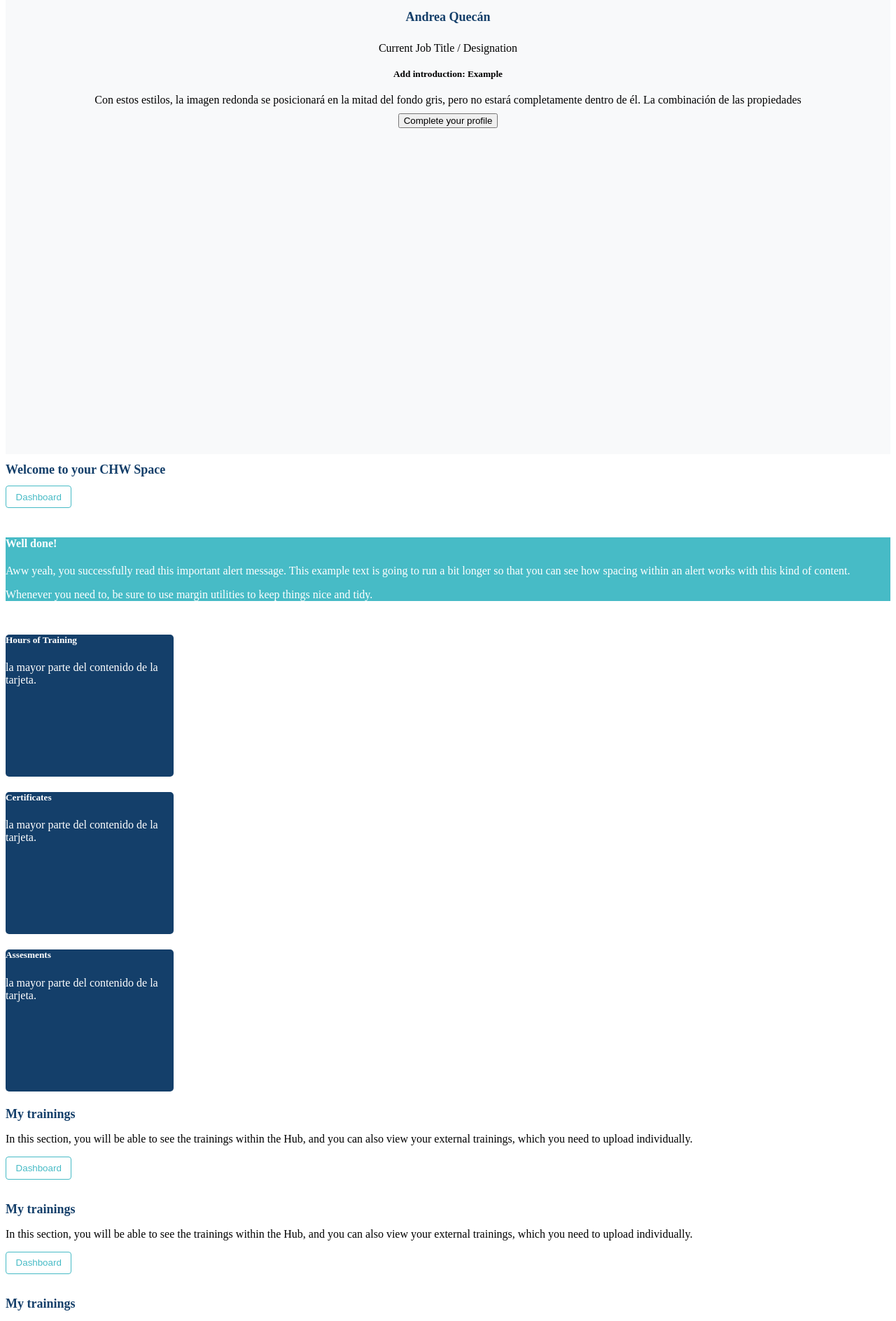
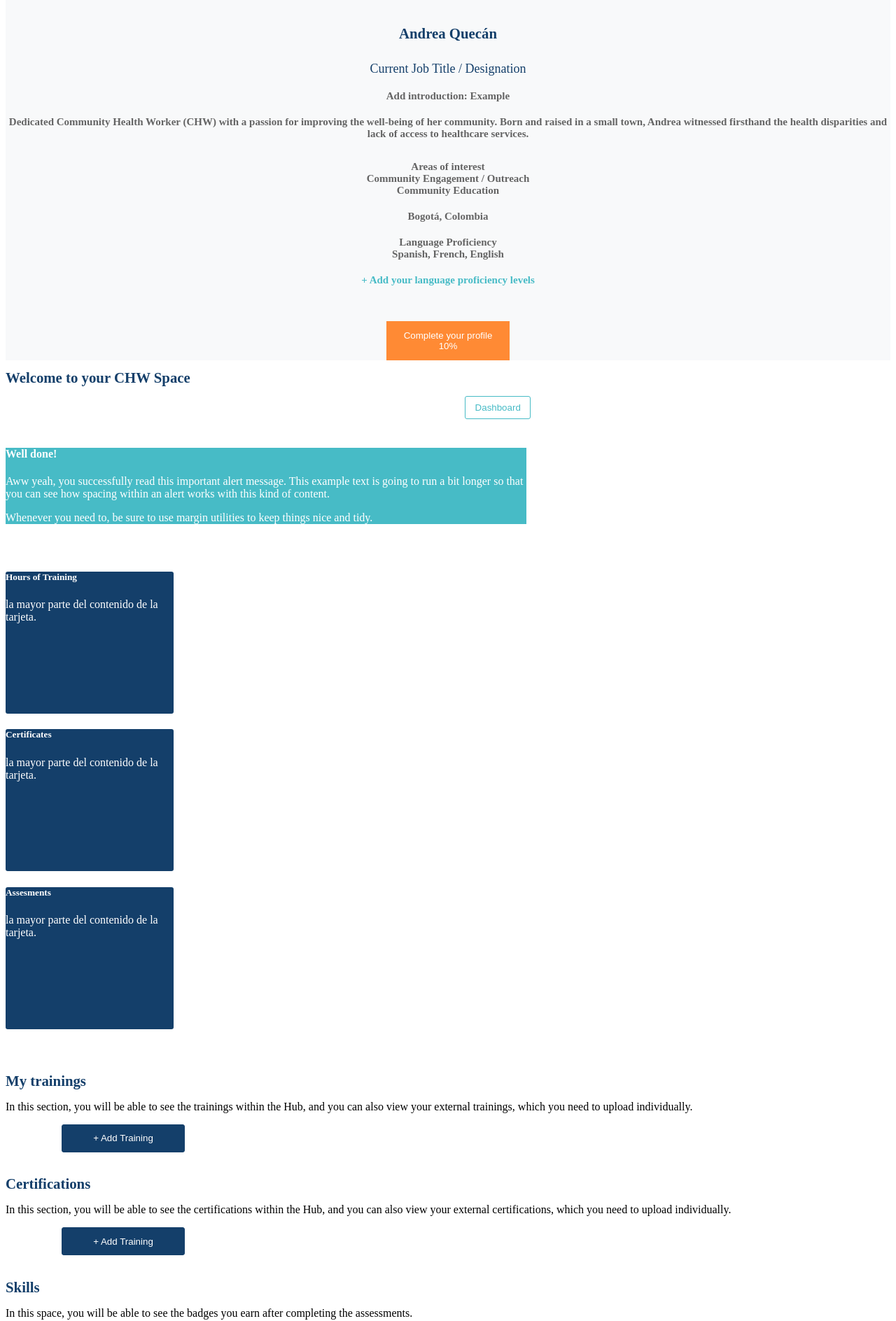
Before and after one commit to Masterchwhub/ChwLearningHub, a React (Create React App) app in the folder react_components/dashboard/: page / in a window 1280 px wide. Shown: the part 159-2047 px from the top of the page at 70% size. Built offline with nearby package versions, Linux system fonts and the light colour scheme; the HTML template or start-up script is replaced by a standard one.

Commit message:
card and profile ok

```diff
--- a/react_components/dashboard/src/App.css
+++ b/react_components/dashboard/src/App.css
@@ -2,7 +2,7 @@
 
 .title-h1{
   color: #143F6A;
-  font-size: large;
+  font-size: 1.3rem;
   font-weight: bold;
 }
 
--- a/react_components/dashboard/src/components/Button.js
+++ b/react_components/dashboard/src/components/Button.js
@@ -11,4 +11,5 @@ const Button = ({ text }) => {
   );
 };
 
+
 export default Button;
--- /dev/null
+++ b/react_components/dashboard/src/components/ButtonSkills.js
@@ -0,0 +1,13 @@
+import React from 'react';
+import '../styles/ButtonSkills.css';
+import {  } from "../App.css";
+
+const ButtonSkills = ({ text }) => {
+
+  return (
+    <div>
+      <button class="button-skills" type="button" >{text}</button>
+    </div>
+  );
+};
+export default ButtonSkills;
--- a/react_components/dashboard/src/components/Card.js
+++ b/react_components/dashboard/src/components/Card.js
@@ -3,7 +3,7 @@ import React from 'react';
 
 const Card = ({ color, title }) => {
   return (
-    <div className="card" style={{ width: "240px", height:"203px", backgroundColor: color , color: 'white', borderRadius: '5px'}}>
+    <div className="card" style={{ width: "240px", height:"203px", backgroundColor: color , color: 'white', borderRadius: '3px'}}>
       <div className="card-body">
         <h5 className="card-title">{title}</h5>
 
--- a/react_components/dashboard/src/components/Container.js
+++ b/react_components/dashboard/src/components/Container.js
@@ -1,8 +1,10 @@
 import React from 'react';
 import Profile from './Profile';
 import Button from './Button';
+import {  } from "./ButtonSkills";
 import Card from './Card';
 import Input from './Input';
+import {  } from "./Input";
 import Warning from './Warning';
 import {  } from "../App.css";
 import {  } from "../styles/Profile.css";
@@ -20,14 +22,14 @@ const Container = () => {
             <div className="col-6">
             <h1 className='title-h1'>Welcome to your CHW Space</h1>
             </div>
-            <div className="col-2 text-end">
+            <div className="col-2 text-end" style={{ paddingLeft: '41rem' }}>
               <Button text="Dashboard" />
             </div>
           </div>
           <div>
             <Warning></Warning>
           </div>
-          <div className="row" style={{paddingTop: "10px"}}>
+          <div className="row" style={{paddingTop: "30px"}}>
             <div className="col-4">
               <Card color="#143F6A" title="Hours of Training" />
             </div>
@@ -39,10 +41,11 @@ const Container = () => {
             </div>
           </div>
 
-        <div className='row' style={{paddingTop: "10px"}}>
-          <Input></Input>
-          <Input></Input>
-          <Input></Input>
+        <div className='row' style={{paddingTop: "3rem"}}>
+          <Input titleSkills="My trainings" pSkills="In this section, you will be able to see the trainings within the Hub, and you can also view your external trainings, which you need to upload individually." ></Input>
+          <Input titleSkills="Certifications" pSkills="In this section, you will be able to see the certifications within the Hub, and you can also view your external certifications, which you need to upload individually."></Input>
+          <Input titleSkills="Skills" pSkills="In this space, you will be able to see the badges you earn after completing the assessments."></Input>
+          <Input titleSkills="Activities In Progress" pSkills="In this space, you will be able to see the badges you earn after completing the assessments."></Input>
         </div>
         </div>
       </div>
--- a/react_components/dashboard/src/components/Input.js
+++ b/react_components/dashboard/src/components/Input.js
@@ -1,20 +1,19 @@
 import React from 'react';
-import Button from './Button';
+import {  } from "./ButtonSkills";
+import ButtonSkills from './ButtonSkills';
 
-const Input = () => {
+const Input = ({titleSkills, pSkills}) => {
   return (
-    <div className="col-16" style={{ backgroundColor: 'white' }}>
+    <div className="col-16" style={{ backgroundColor: 'white'  }}>
       <div className="row" style={{ paddingBottom: '20px' }}>
-        <div className="col-10">
+        <div className="col-8">
           <h1 className="title-h1">
-            My trainings
+            {titleSkills}
           </h1>
-          <p>
-            In this section, you will be able to see the trainings within the Hub, and you can also view your external trainings, which you need to upload individually.
-          </p>
+          <p>{pSkills}</p>
         </div>
-        <div className="col-2">
-          <Button text="Dashboard" />
+        <div className="col-2" style={{ paddingLeft: '80px' }}>
+          <ButtonSkills  text="+ Add Training"></ButtonSkills>
         </div>
       </div>
     </div>
--- a/react_components/dashboard/src/components/Profile.js
+++ b/react_components/dashboard/src/components/Profile.js
@@ -17,11 +17,30 @@ const Profile = () => {
       </Navbar.Brand>
 
       <Nav className="mr-auto flex-column">
-        <h1 className='title-h1'>Andrea Quecán</h1>
-        <p>Current Job Title / Designation</p>
-        <h5>Add introduction: Example</h5>
-        <p>Con estos estilos, la imagen redonda se posicionará en la mitad del fondo gris, pero no estará completamente dentro de él. La combinación de las propiedades</p>
-        <Button>Complete your profile</Button>
+        <h1 className='title-h1'style={{ paddingTop: '20px', fontWeight: 'bold'}}>Andrea Quecán</h1>
+        <p style={{ fontSize: '18px' ,color: '#143F6A' }}>Current Job Title / Designation</p>
+        <p style={{ fontSize: '15px' ,fontWeight: 'bold', color: '#646464'}} >Add introduction: Example</p>
+        <p style={{ paddingBottom:'10px', fontSize: '15px',  fontWeight: 'bold', color: '#646464'}}>Dedicated Community Health Worker (CHW) with a passion for improving the well-being of her community. Born and raised in a small town, Andrea witnessed firsthand the health disparities and lack of access to healthcare services. </p>
+        <div>
+          <p style={{ fontSize: '15px',  fontWeight: 'bold', color: '#646464' }}>Areas of interest <br></br>
+Community Engagement / Outreach <br></br>
+Community Education</p>
+        </div>
+        <div>
+          <p style={{ fontSize: '15px',  fontWeight: 'bold' , color: '#646464'}}>Bogotá, Colombia</p>
+        </div>
+        <div>
+          <p style={{ fontSize: '15px',  fontWeight: 'bold' , color: '#646464'}}>Language Proficiency <br></br>
+          Spanish, French, English
+          </p>
+        </div>
+        <div>
+          <p style={{ paddingBottom:'40px',fontSize: '15px',  fontWeight: 'bold', color: '#47BBC6', }}>
+          + Add your language proficiency levels
+          </p>
+        </div>
+        <Button style={{color: 'white', background: '#FF8A34', width: '11rem', height: '3.5rem', border: '1px solid #FF8A34'
+}}>Complete your profile <br></br> 10% </Button>
       </Nav>
     </Navbar>
   );
--- a/react_components/dashboard/src/styles/Button.css
+++ b/react_components/dashboard/src/styles/Button.css
@@ -3,5 +3,5 @@
     background-color: white;
     border: 1px solid #47BBC6;
     color: #47BBC6;
-    border-radius: .25rem;
+    border-radius: 3px;
 }
--- /dev/null
+++ b/react_components/dashboard/src/styles/ButtonSkills.css
@@ -0,0 +1,8 @@
+.button-skills{
+    width: 11rem;
+    height: 2.5rem;
+    background-color: #143F6A;
+    border: 1px solid #143F6A;
+    color: white;
+    border-radius: 3px;
+}
--- a/react_components/dashboard/src/styles/Profile.css
+++ b/react_components/dashboard/src/styles/Profile.css
@@ -14,7 +14,6 @@ img.rounded-circle {
     display: flex;
     flex-direction: column;
     align-items: center;
-    height: 100vh;
     background-color: #f8f9fa;
     overflow: hidden; /* Evita que el contenido exceda el área del fondo */
   }
@@ -29,6 +28,5 @@ img.rounded-circle {
 
   .title-h1{
     color: #143F6A;
-    font-size: large;
     font-weight: bold;
   }
--- a/react_components/dashboard/src/styles/Warning.css
+++ b/react_components/dashboard/src/styles/Warning.css
@@ -1,4 +1,5 @@
 .warning{
     background: #47BBC6;
     color: white;
+    width: 46.5rem;
 }
```
Also changed, not shown: 1 other file (tests, documents, lock files or other folders).
